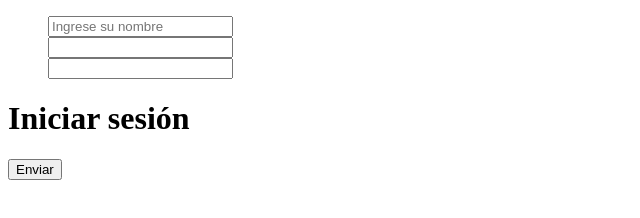
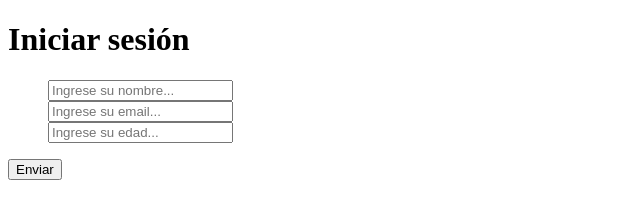
Before and after one commit to FogliaDante/P-gina-web-b-sica-, a plain HTML site: page index.html in a window 1280 px wide. Shown: the whole page, without its empty margins (0-640 px from the left). Drawn offline with Linux system fonts and the light colour scheme.

Commit message:
Trabajo terminado sin css

```diff
--- a/index.html
+++ b/index.html
@@ -10,25 +10,26 @@
 
 
 <body>
+    <form action="">
+        <h1>Iniciar sesión</h1>
         <ul>
             <li>
-            <input type="text" id="name" name="user_name" placeholder="Ingrese su nombre"/>
+                <input type="text" id="name" name="user_name" placeholder="Ingrese su nombre..." required/>
             </li>
             <li>
-            <input type="email" id="mail" name="user_mail" />
+                <input type="email" id="mail" name="user_mail" placeholder="Ingrese su email..." required :invalid/>
             </li>
             <li>
-            <input type="number" id="age" name="user_age" />
+                <input type="number" id="age" name="user_age" placeholder="Ingrese su edad..." required min="0"/>
             </li>
         </ul>
 
 
 
         <div class="container">
-        <h1>Iniciar sesión</h1>
-        <button class="btn" id="clickMeBtn">Enviar</button>
+            <button class="submit" id="clickMeBtn">Enviar</button>
         </div>
+    </form>
 
-    <script src="script.js"></script>
 </body>
 </html>
--- a/script.js
+++ /dev/null
@@ -1,3 +0,0 @@
-document.getElementById('clickMeBtn').addEventListener('click', function() {
-    alert('You clicked the button!');
-});
```
Lines whose indentation alone changed are shown as unchanged.
